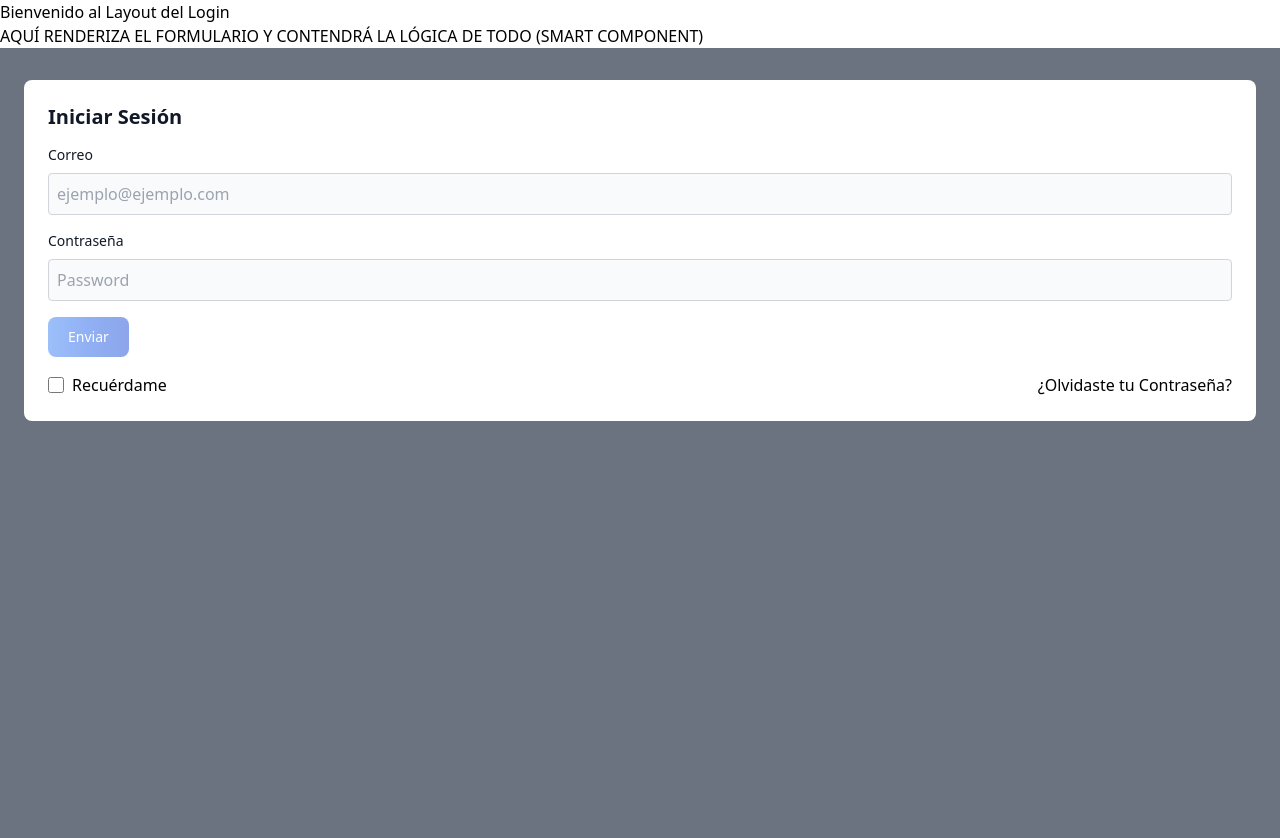
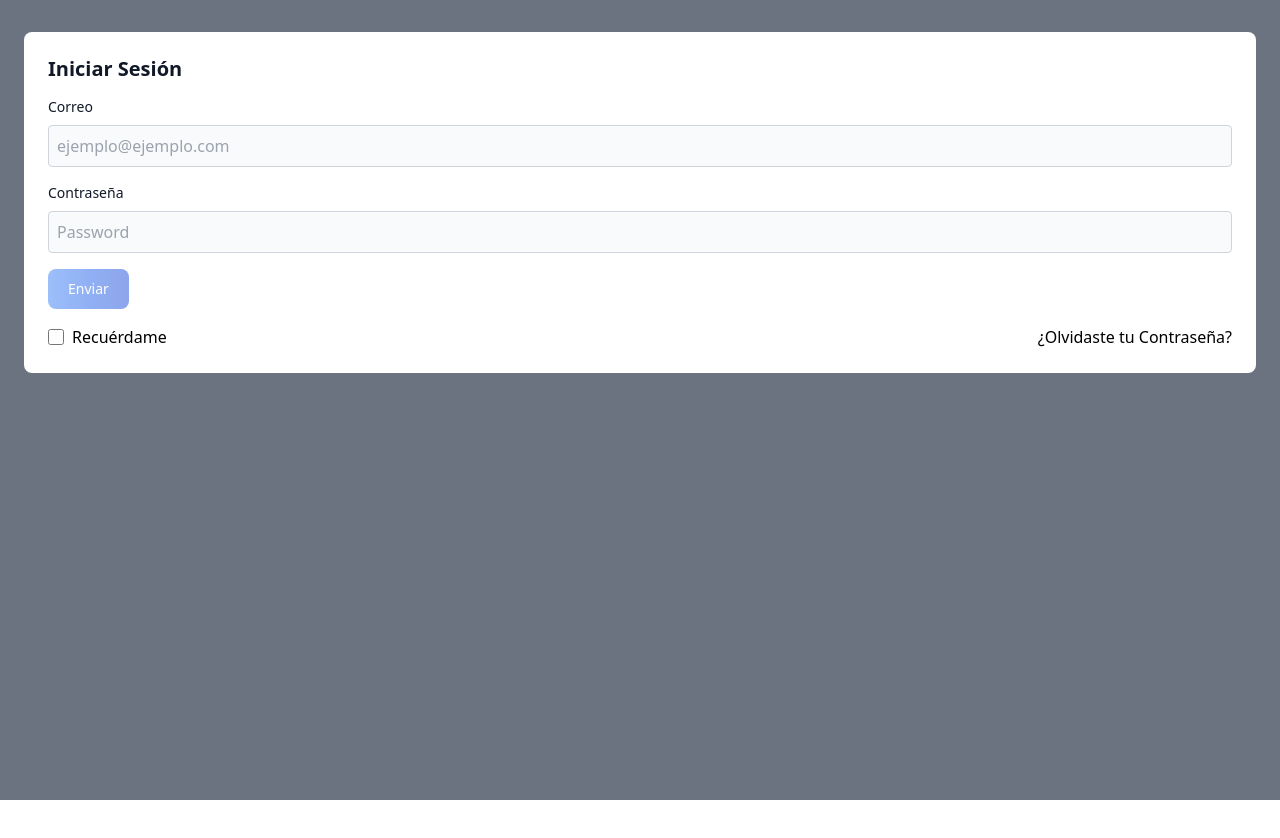
Before and after one commit to manuelmelgar98/blog-personal, an Angular app: page /login in a window 1280 px wide. Shown: the top 838 px of the page. After the commit the page ends 800 px from the top, so only its background shows below. Built offline with nearby package versions, Linux system fonts and the light colour scheme.

Commit message:
feat(auth): botón de cerrar sesión en MainLayout

```diff
--- a/src/app/layout/login-layout/login-layout.component.html
+++ b/src/app/layout/login-layout/login-layout.component.html
@@ -1,2 +1 @@
-<h1>Bienvenido al Layout del Login</h1>
 <router-outlet />
--- a/src/app/modules/auth/components/auth.component.html
+++ b/src/app/modules/auth/components/auth.component.html
@@ -1,2 +1 @@
-<p>AQUÍ RENDERIZA EL FORMULARIO Y CONTENDRÁ LA LÓGICA DE TODO (SMART COMPONENT)</p>
 <app-form-login (save)="onSubmit($event)"></app-form-login>
```
